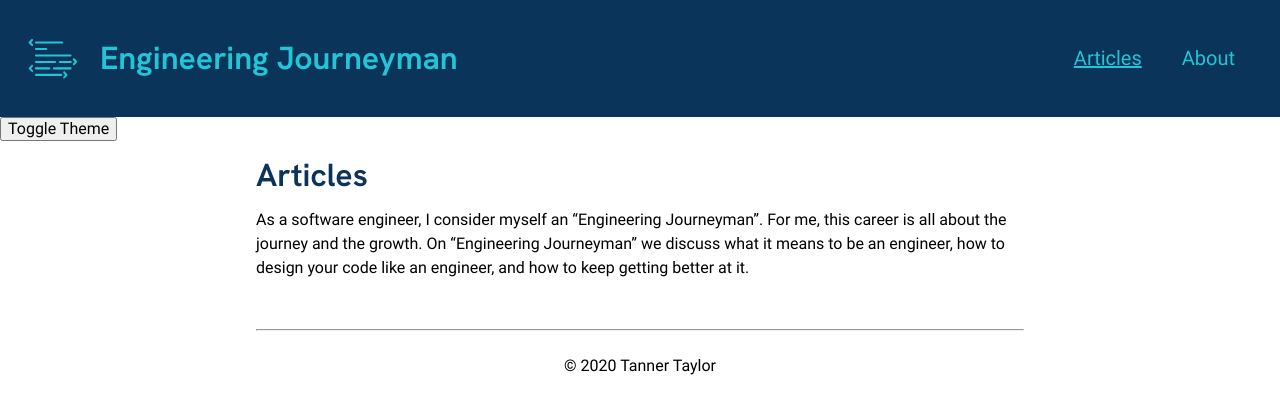
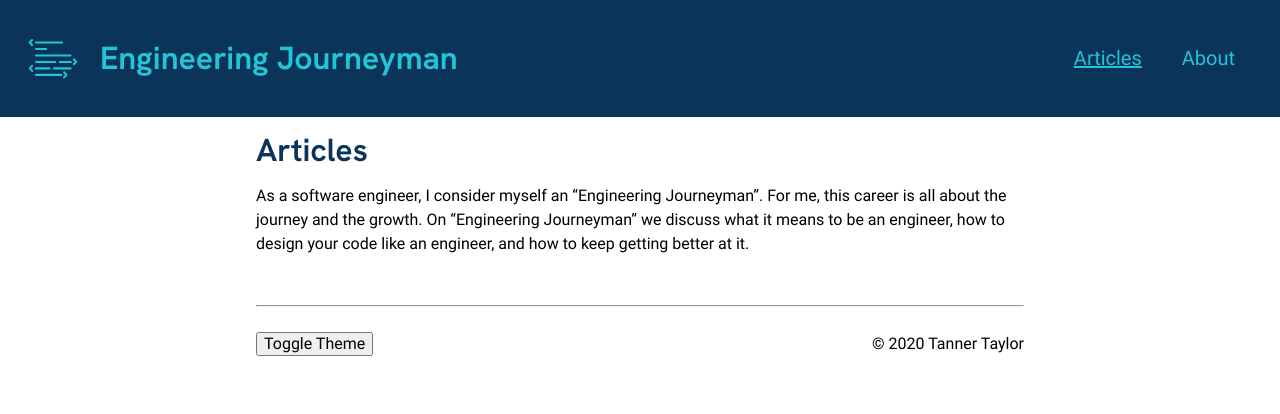
Before and after one commit to engineering-journeyman/engineering-journeyman.github.io, a Jekyll site: the page built from articles.md, in a window 1280 px wide. Shown: the top 414 px of the page. Built offline with Jekyll 4.4.1, drawn with Linux system fonts in a browser that asks for light colours.

Commit message:
Moved toggle theme button to footer.

```diff
--- a/_layouts/main.html
+++ b/_layouts/main.html
@@ -60,15 +60,16 @@
             </nav>
         </header>
 
-        <button onclick="toggleTheme()">Toggle Theme</button>
-
         <section>
             {{ content }}
         </section>
 
         <footer>
-            <hr />
-            <span id="copyright">&copy; {{ site.time | date: '%Y' }} Tanner Taylor</span>
+            <hr style="margin-bottom: 25px" />
+            <div class="flex-container flex-split-content flex-vertical-align">
+                <button onclick="toggleTheme()">Toggle Theme</button>
+                <span id="copyright">&copy; {{ site.time | date: '%Y' }} Tanner Taylor</span>
+            </div>
         </footer>
     </body>
 </html>
--- a/styles/main.css
+++ b/styles/main.css
@@ -52,11 +52,6 @@ footer {
     padding-top: 25px;
 }
 
-#copyright {
-    display: inline-block;
-    margin-top: 15px;
-}
-
 /* flex styles */
 
 .flex-container {
```
